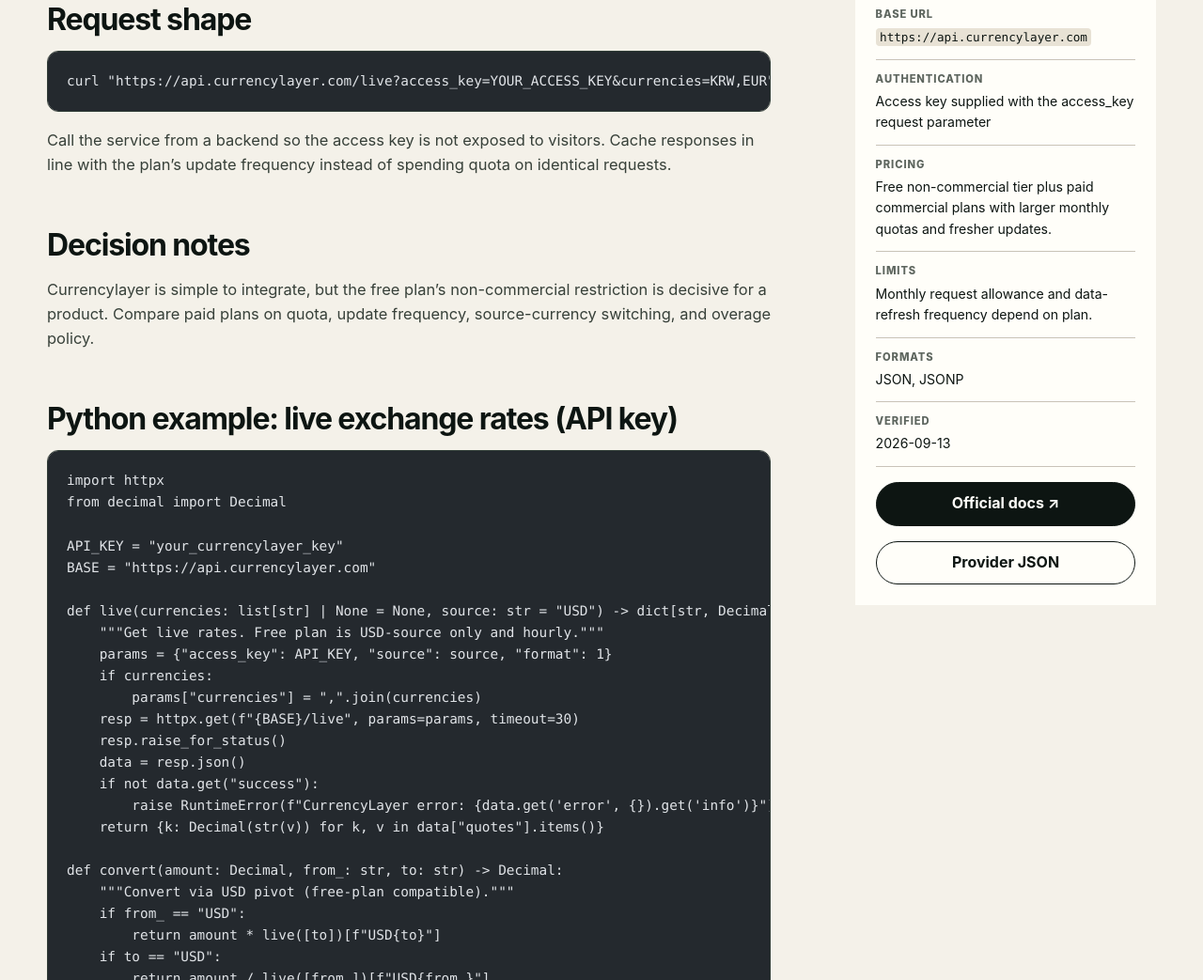
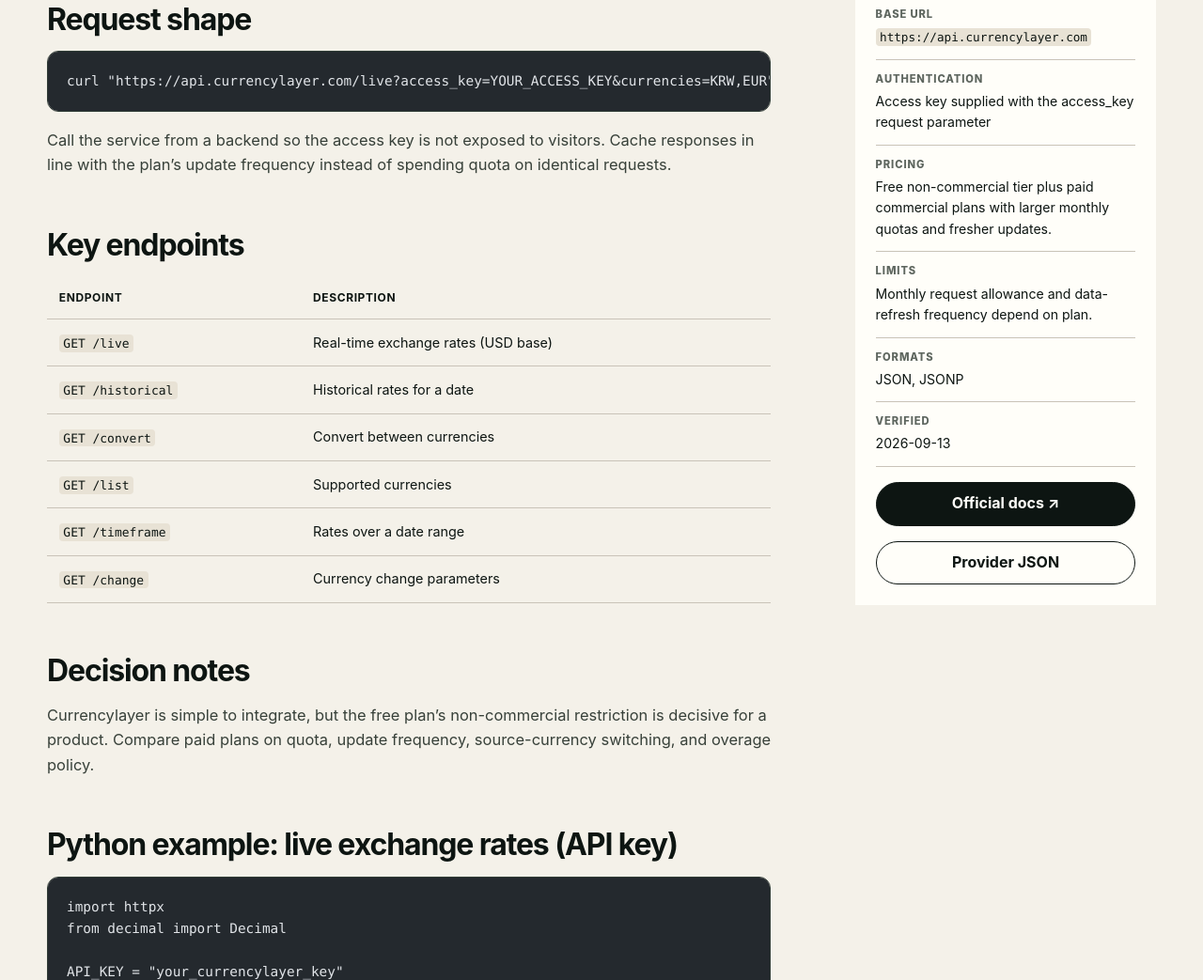
Before and after one commit to firewine/api-atlas, an Astro site: page /apis/currencylayer in a window 1280 px wide. Shown: the part 732-1775 px from the top of the page at 94% size. Built offline with nearby package versions, Linux system fonts and the light colour scheme; Astro itself is replaced by a stand-in of ours; code samples lack their colours.

Commit message:
Add endpoint list to currencylayer (by 귀여운 뮤즈 May)

```diff
--- a/src/data/apis/currencylayer.md
+++ b/src/data/apis/currencylayer.md
@@ -69,6 +69,17 @@ curl "https://api.currencylayer.com/live?access_key=YOUR_ACCESS_KEY&currencies=K
 
 Call the service from a backend so the access key is not exposed to visitors. Cache responses in line with the plan's update frequency instead of spending quota on identical requests.
 
+## Key endpoints
+
+| Endpoint | Description |
+|----------|-------------|
+| `GET /live` | Real-time exchange rates (USD base) |
+| `GET /historical` | Historical rates for a date |
+| `GET /convert` | Convert between currencies |
+| `GET /list` | Supported currencies |
+| `GET /timeframe` | Rates over a date range |
+| `GET /change` | Currency change parameters |
+
 ## Decision notes
 
 Currencylayer is simple to integrate, but the free plan's non-commercial restriction is decisive for a product. Compare paid plans on quota, update frequency, source-currency switching, and overage policy.
```
